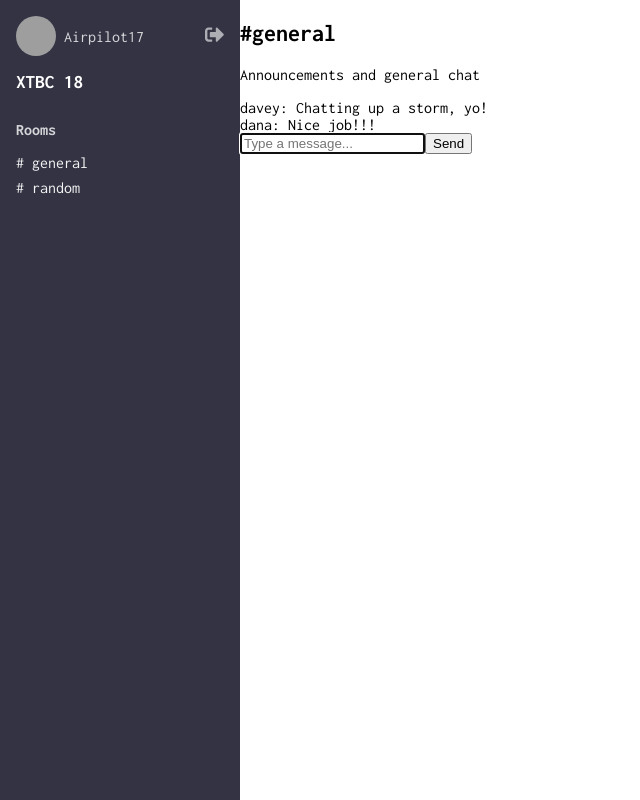
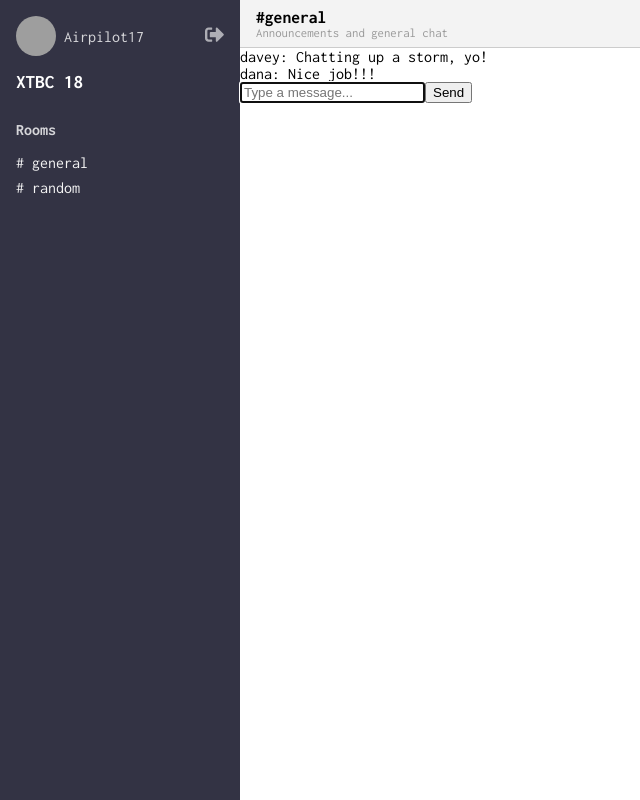
Before and after one commit to Awnead/Slap, a React (Create React App) app: page / in a window 1280 px wide. Shown: the whole page, without its empty margins (0-640 px from the left). Built offline with nearby package versions, Linux system fonts and the light colour scheme; grey boxes are pictures that could not be loaded.

Commit message:
Styled Chat and ChatHeader

```diff
--- a/src/Chat.js
+++ b/src/Chat.js
@@ -49,7 +49,7 @@
 
     render() {
         return (
-            <div className="Chat">
+            <div className="Chat" style={styles}>
                 <ChatHeader />
                 <MessageList messages={this.state.messages}/>
                 <MessageForm addMessage={this.addMessage}/>
@@ -58,4 +58,11 @@
     }
 }
 
+const styles = {
+        flex: 1,
+        display: 'flex',
+        flexDirection: 'column',
+
+}
+
 export default Chat
--- a/src/ChatHeader.js
+++ b/src/ChatHeader.js
@@ -2,13 +2,38 @@
 
 const ChatHeader = () => {
     return(
-        <header className="ChatHeader">
-        <div className="roomInfo">
-        <h2>#general</h2>
-        <p>Announcements and general chat</p>
-        </div>
+        <header
+        className="ChatHeader"
+        style={styles.ChatHeader}
+        >
+            <div className="roomInfo">
+            <h2 style={styles.h2}>#general</h2>
+            <p style={styles.p}>Announcements and general chat</p>
+            </div>
         </header>
     )
 }
 
+const styles = {
+    ChatHeader: {
+        backgroundColor: '#f3f3f3',
+        borderBottom: '1px solid #ccc',
+        padding: '0.5rem 1rem',
+        display: 'flex',
+        alignItems: 'center',
+      },
+
+    h2: {
+        fontSize: '1.1rem',
+        margin: 0,
+      },
+
+    p: {
+        color: '#999',
+        margin: 0,
+        fontSize: '0.8rem',
+      },
+
+}
+
 export default ChatHeader
```
